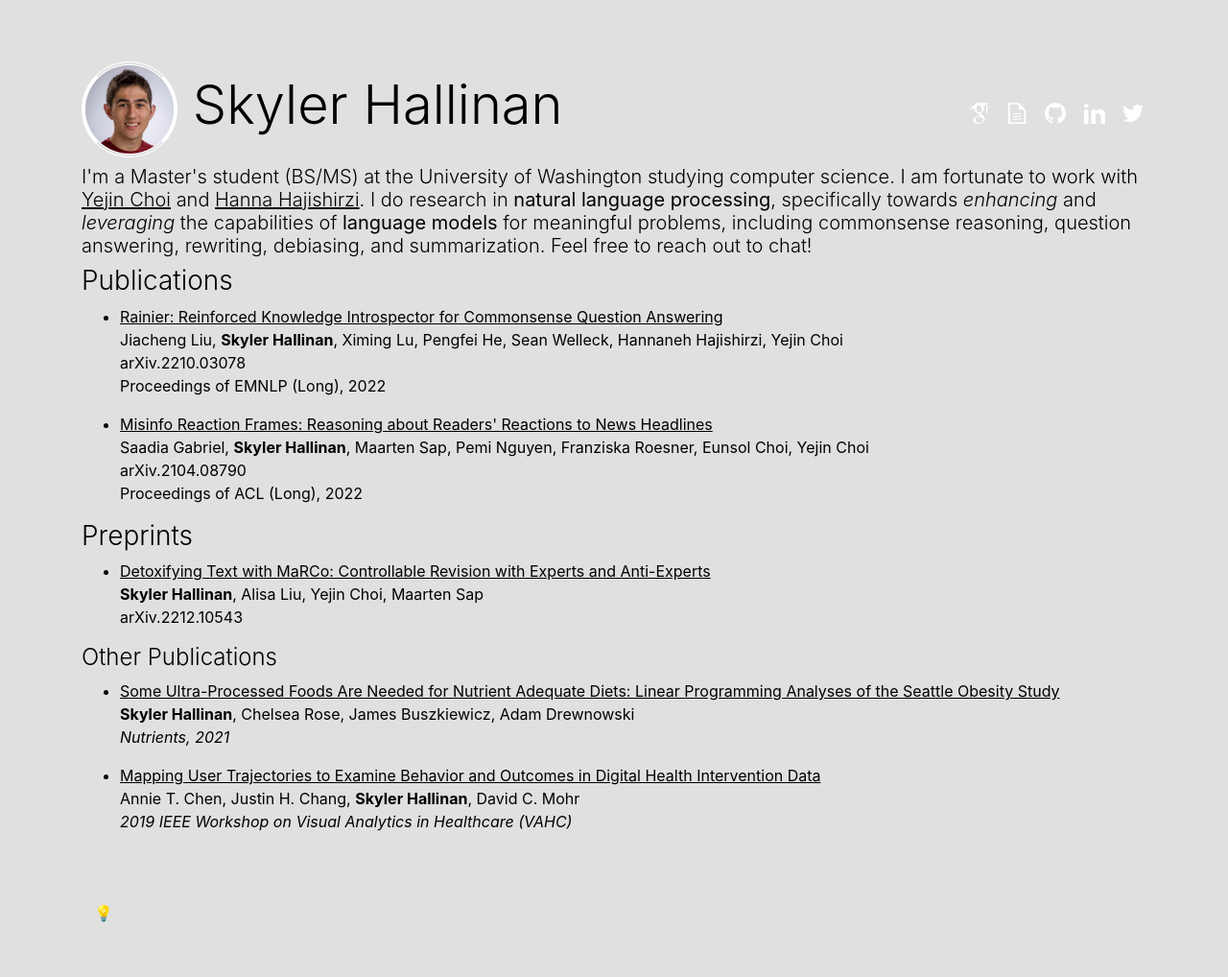
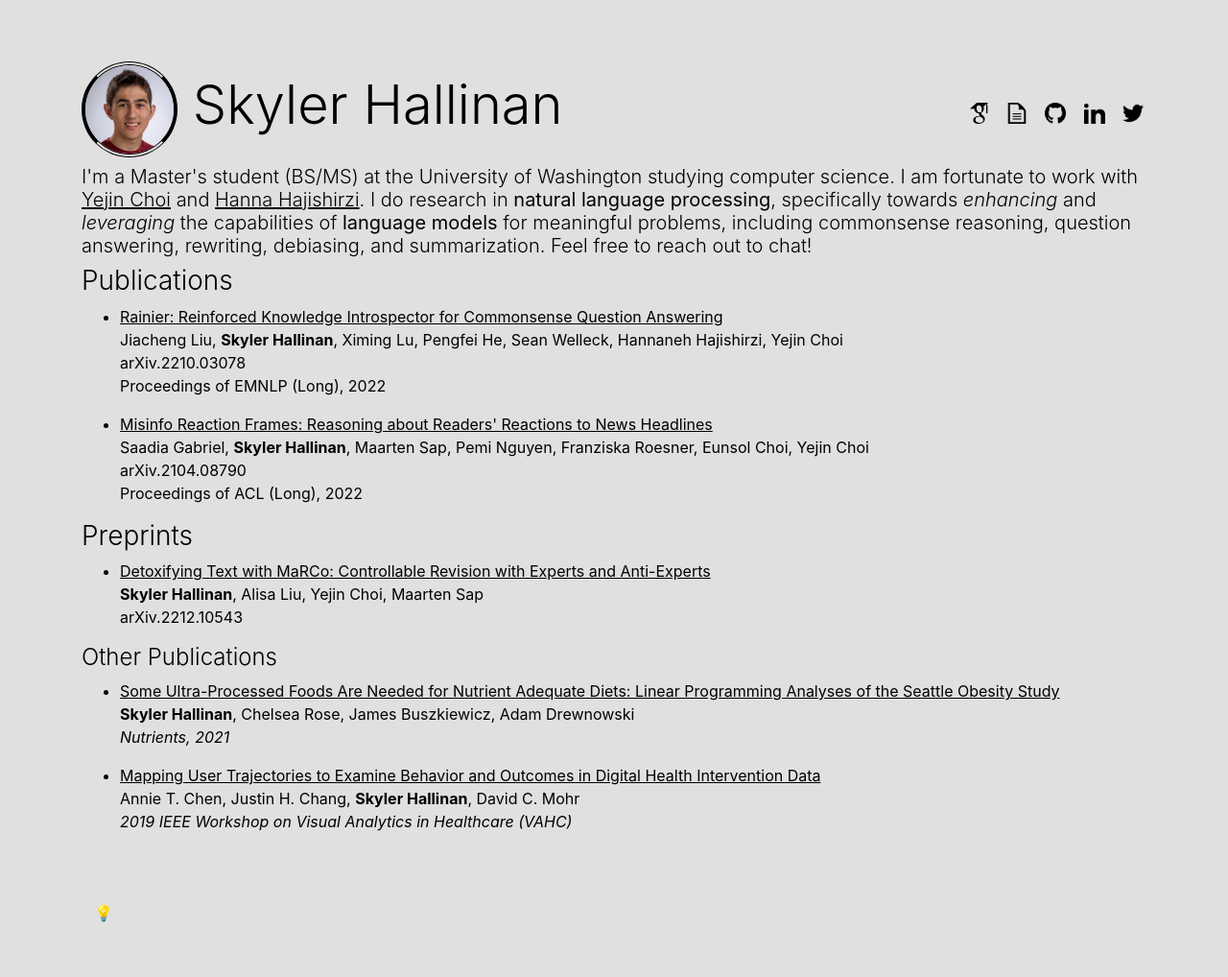
Before and after one commit to shallinan1/shallinan1.github.io, a Jekyll site: the page index.html, which Jekyll copies as it is, in a window 1280 px wide. Shown: the whole page at 96% size. Built offline with Jekyll 4.4.1, drawn with Linux system fonts in a browser that asks for light colours.

Commit message:
Update index.html

```diff
--- a/index.html
+++ b/index.html
@@ -19,38 +19,38 @@
 <main id = "page-content">
 	<div class = "container mainbody">
 		<div class="row justify-content-between">
-		<h4 class = "display-4 inline"> <img id ="profile" src="assets/pictures/portrait.jpg" height=100em style="border-color:white; !important"> Skyler Hallinan</h4> <!-- <img src="" alt="Skyler"> -->
+		<h4 class = "display-4 inline"> <img id ="profile" src="assets/pictures/portrait.jpg" height=100em style="border-color:black; !important"> Skyler Hallinan</h4> <!-- <img src="" alt="Skyler"> -->
 		<div class = "align-self-center float-right">
 			<u1 class = "inline" id = "contact">
 				<li class = "list-inline-item move">
 					<a href = "https://scholar.google.com/citations?user=ztXdO4gAAAAJ&hl=en" target="_blank">
-						<img class = "social" src="assets/pictures/scholar_white.png" alt="Google Scholar Logo" id="scholar">
+						<img class = "social" src="assets/pictures/scholar_black.png" alt="Google Scholar Logo" id="scholar">
 					</a>
 				</li>
 
 
 				<li class = "list-inline-item move">
 					<a href = "assets/official/Hallinan_Skyler_Resume.pdf" target="_blank">
-						<img class = "social" src="assets/pictures/resume.png" alt="Resume Logo" id = "resume">
+						<img class = "social" src="assets/pictures/resume_black.png" alt="Resume Logo" id = "resume">
 					</a>
 				</li>
 
 				<li class = "list-inline-item move">
 					<a href = "https://github.com/shallinan1" target="_blank">
-						<img class = "social" src="assets/pictures/github.png" alt="Github Logo" id ="github">
+						<img class = "social" src="assets/pictures/github_black.png" alt="Github Logo" id ="github">
 					</a>
 				</li>
 
 				<li class = "list-inline-item move">
 					<a href = "https://www.linkedin.com/in/skyler-hallinan-0466ba169/" target="_blank">
-						<img class = "social" src="assets/pictures/linked-in.png" alt="LinkedIn Logo" id="linkedin">
+						<img class = "social" src="assets/pictures/linked-in_black.png" alt="LinkedIn Logo" id="linkedin">
 					</a>
 				</li>
 
 
 				<li class = "list-inline-item move">
 					<a href = "https://twitter.com/SkylerHallinan" target="_blank">
-						<img class = "social" src="assets/pictures/twitter.png" alt="Twitter Logo" id="twitter">
+						<img class = "social" src="assets/pictures/twitter_black.png" alt="Twitter Logo" id="twitter">
 					</a>
 				</li>
 
```
